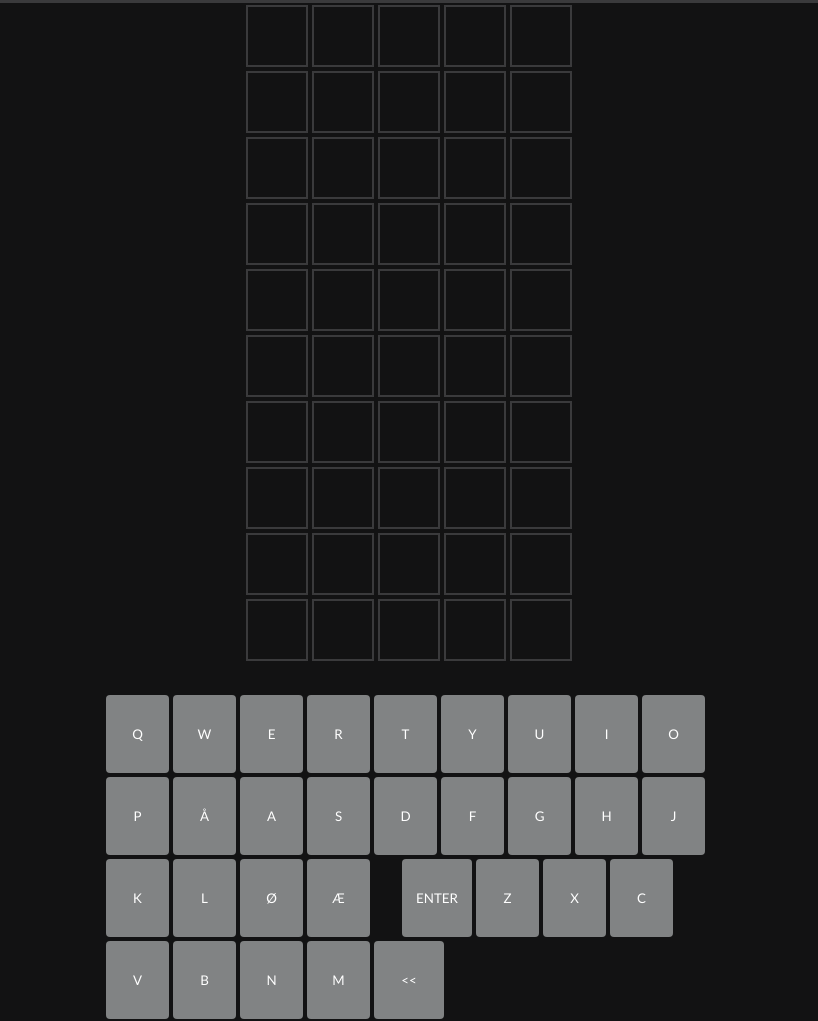
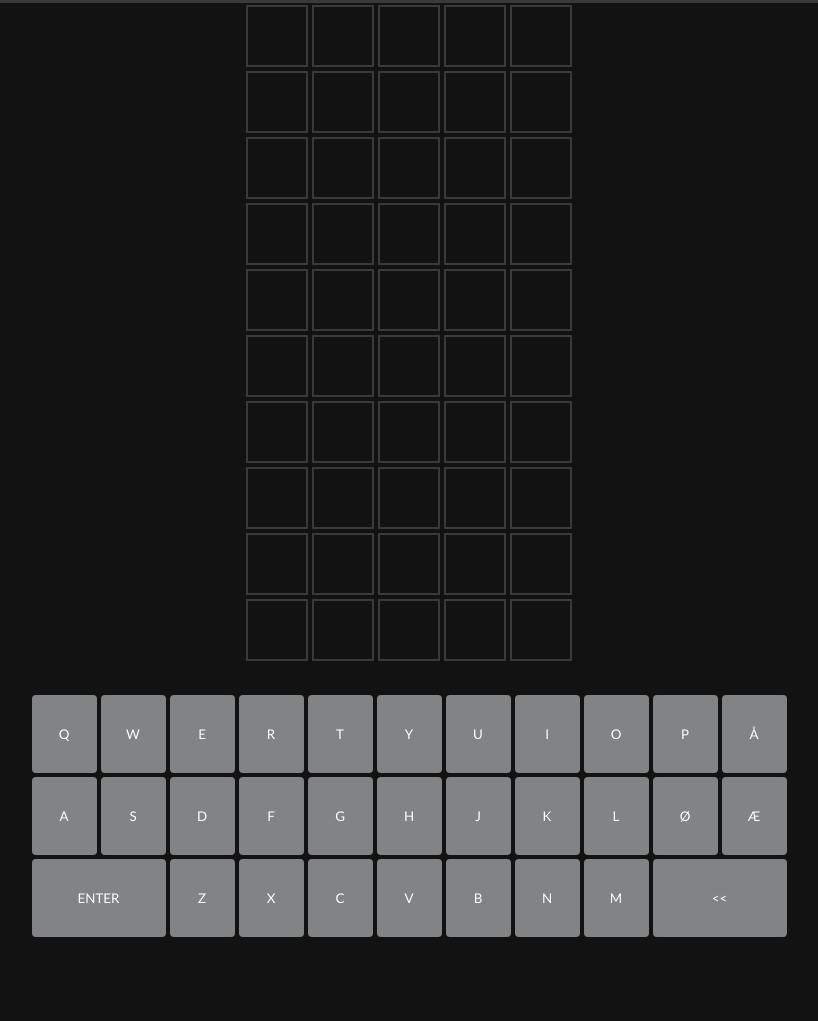
Before and after one commit to toreriksolem/Wordle_for_barn, a plain HTML site: page index.html in a window 1280 px wide. Shown: the part 90-1111 px from the top of the page, without its empty margins (231-1049 px from the left). After the commit the page ends 1029 px from the top, so only its background shows below. Drawn offline with Linux system fonts and the light colour scheme.

Commit message:
Update style.css

```diff
--- a/style.css
+++ b/style.css
@@ -28,13 +28,13 @@ body {
 }
 
 .key-container {
-  width: 610px;
+  width: 759px;
   display: flex;
   flex-wrap: wrap;
 }
 
 .key-container button {
-  width: 63px;
+  width: 65px;
   height: 78px;
   border-radius: 4px;
   border: none;
@@ -42,13 +42,10 @@ body {
   margin: 2px;
 }
 
-.key-container button:nth-child(23) {
- margin-left: 30px;
-}
 
 .key-container button:nth-child(23),
 .key-container button:nth-child(31) {
-  width: 70px;
+  width: 134px;
 }
 
 .tile-container div {
```
